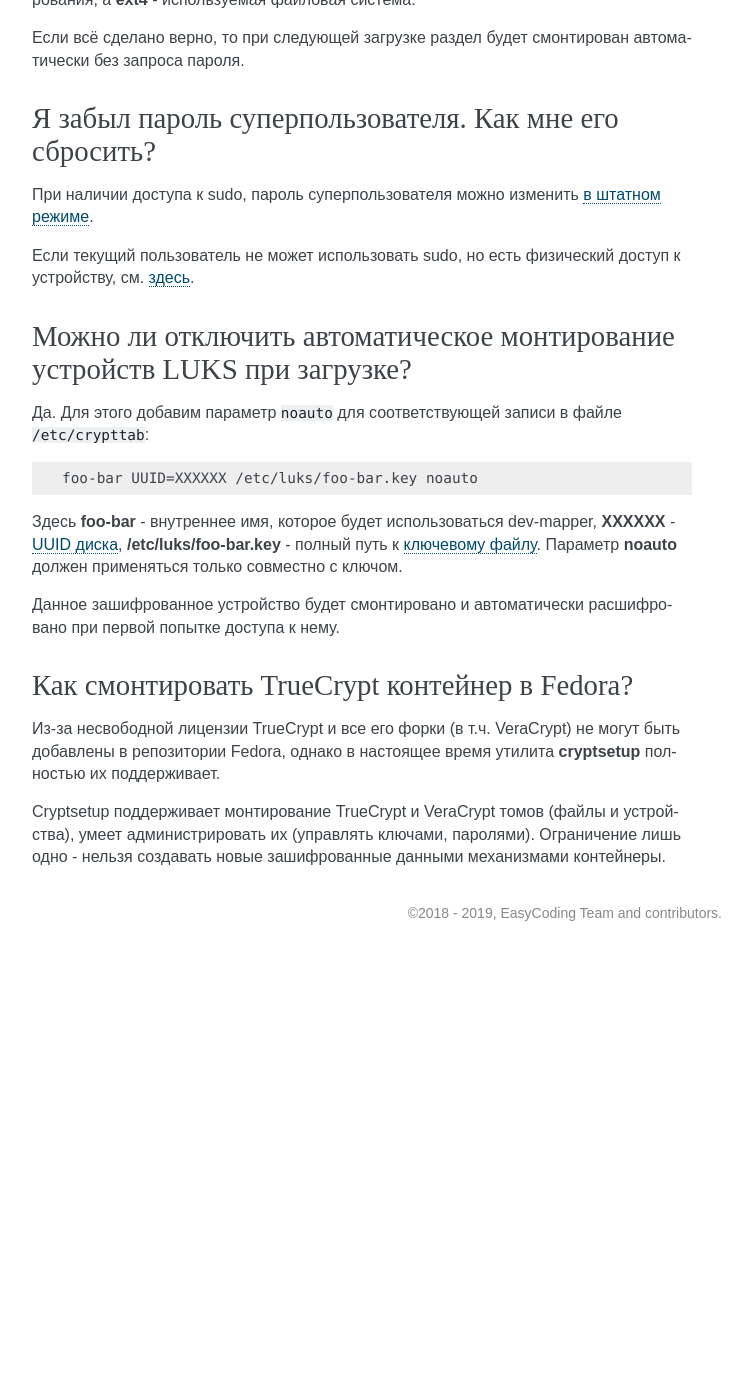
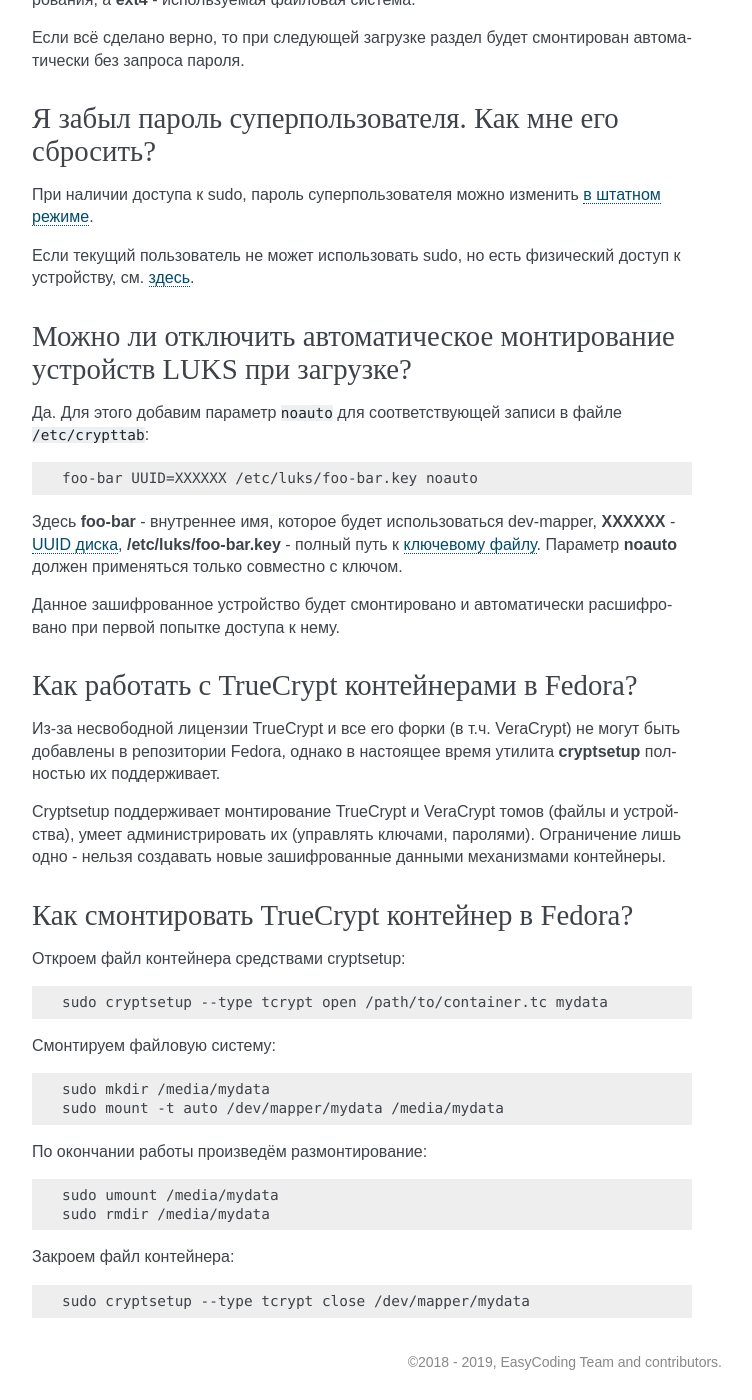
Before and after one commit to RussianFedora/FAQ, a Sphinx documentation site: the page built from source/security.rst, in a window 1280 px wide and 1400 px high, scrolled down 23013 px. Shown: the whole window, without its empty margins (388-1140 px from the left). Built offline with Sphinx 7.4.7, drawn with Linux system fonts in a browser that asks for light colours; before the commit the page ends 23964 px from its top, so only the background shows below that; some of the changed text lies outside the part shown.

Commit message:
Added question about mounting TrueCrypt volume using cryptsetup.

```diff
--- a/source/security.rst
+++ b/source/security.rst
@@ -1347,9 +1347,41 @@
 .. index:: encryption, cryptsetup, truecrypt, veracrypt
 .. _truecrypt-fedora:
 
-Как смонтировать TrueCrypt контейнер в Fedora?
-=================================================
+Как работать с TrueCrypt контейнерами в Fedora?
+==================================================
 
 Из-за несвободной лицензии TrueCrypt и все его форки (в т.ч. VeraCrypt) не могут быть добавлены в репозитории Fedora, однако в настоящее время утилита **cryptsetup** полностью их поддерживает.
 
 Cryptsetup поддерживает монтирование TrueCrypt и VeraCrypt томов (файлы и устройства), умеет администрировать их (управлять ключами, паролями). Ограничение лишь одно - нельзя создавать новые зашифрованные данными механизмами контейнеры.
+
+.. index:: encryption, cryptsetup, truecrypt, mount
+.. _truecrypt-mount:
+
+Как смонтировать TrueCrypt контейнер в Fedora?
+=================================================
+
+Откроем файл контейнера средствами cryptsetup:
+
+.. code-block:: text
+
+    sudo cryptsetup --type tcrypt open /path/to/container.tc mydata
+
+Смонтируем файловую систему:
+
+.. code-block:: text
+
+    sudo mkdir /media/mydata
+    sudo mount -t auto /dev/mapper/mydata /media/mydata
+
+По окончании работы произведём размонтирование:
+
+.. code-block:: text
+
+    sudo umount /media/mydata
+    sudo rmdir /media/mydata
+
+Закроем файл контейнера:
+
+.. code-block:: text
+
+    sudo cryptsetup --type tcrypt close /dev/mapper/mydata
```
